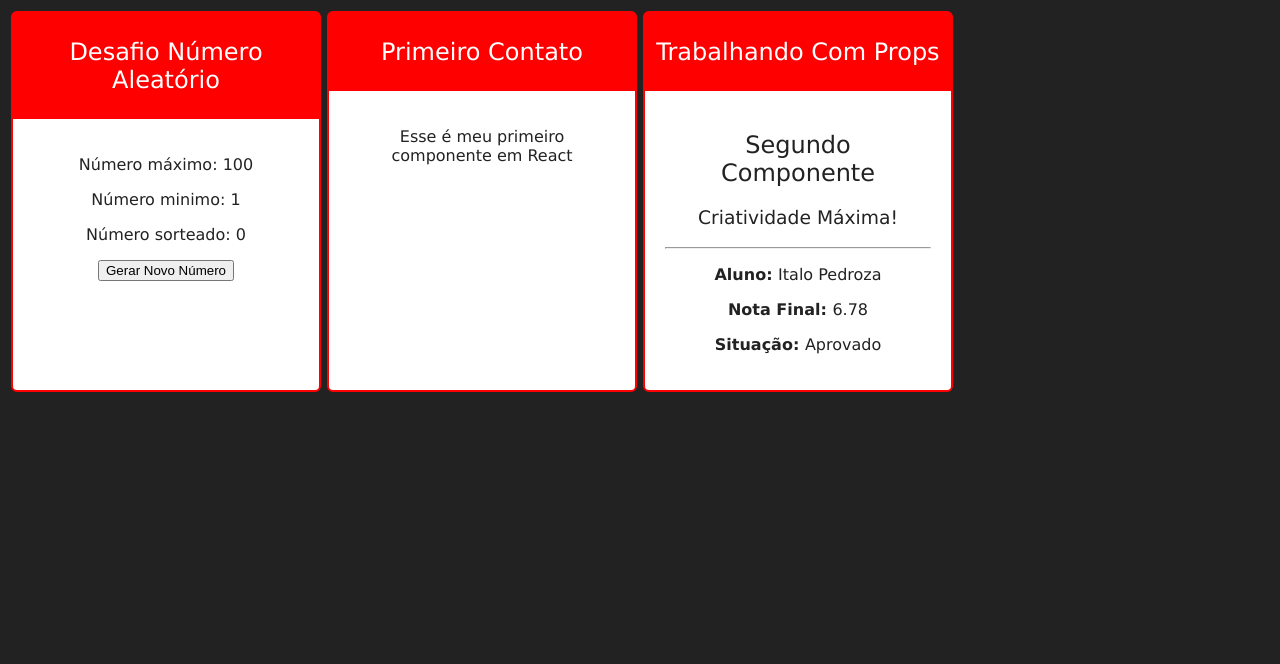
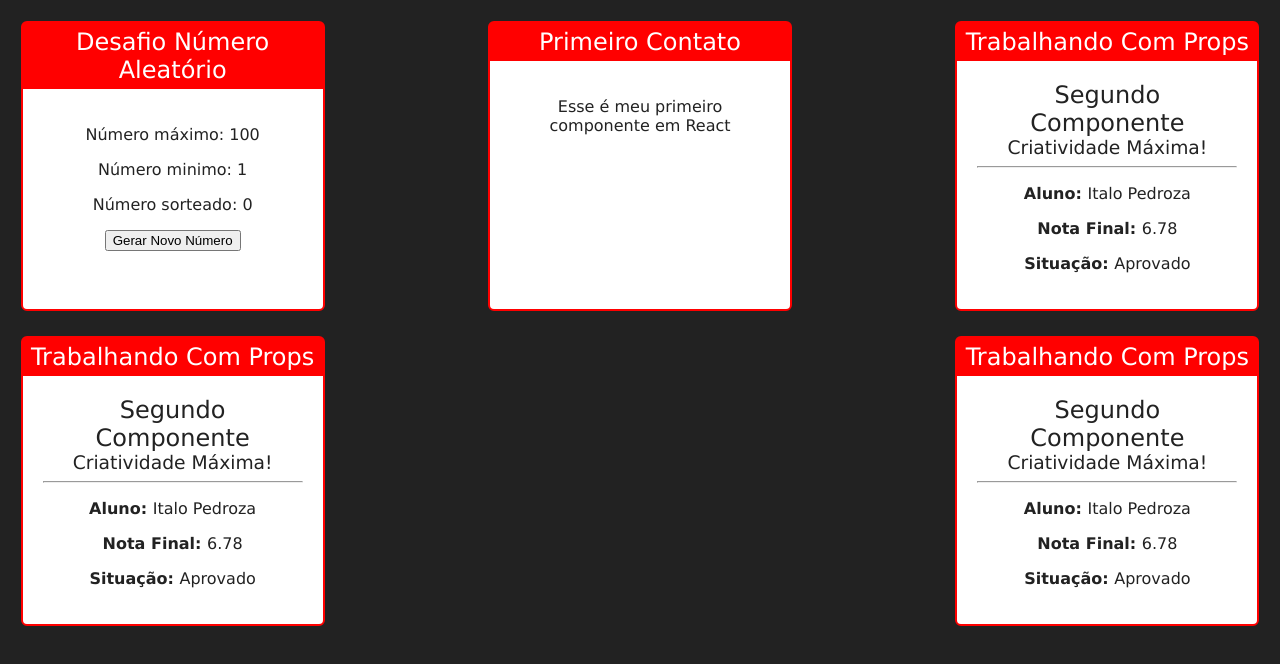
Before and after one commit to italoknd/Curso-REACT-JS, a React (Vite) app in the folder react-fundamentals/: page / in a window 1280 px wide. Shown: the top 664 px of the page. Built offline with nearby package versions, Linux system fonts and the light colour scheme.

Commit message:
css adjusts

```diff
--- a/react-fundamentals/src/App.css
+++ b/react-fundamentals/src/App.css
@@ -4,7 +4,16 @@
   box-sizing: border-box;
 }
 
-.containers {
-  display: grid;
-  grid-template-columns: repeat(4, 1fr);
+.cards-container {
+  display: flex;
+  flex-wrap: wrap;
+  justify-content: space-between;
+  flex: 1;
 }
+
+@media (max-width: 840px) {
+  .cards-container {
+    grid-template-columns: repeat(2, 1fr);
+    justify-content: center;
+  }
+}
--- a/react-fundamentals/src/App.tsx
+++ b/react-fundamentals/src/App.tsx
@@ -6,7 +6,7 @@ import NumeroAleatorio from "./components/basicos/NumeroAleatorio.jsx";
 
 function App() {
   return (
-    <div className="containers">
+    <div className="cards-container">
       <Card titulo="Desafio Número Aleatório">
         <NumeroAleatorio max_num={100} min_num={1} />
       </Card>
@@ -21,6 +21,22 @@ function App() {
           aluno="Italo Pedroza"
         />
       </Card>
+      <Card titulo="Trabalhando Com Props">
+        <Props
+          titulo="Segundo Componente"
+          subtitulo="Criatividade Máxima!"
+          nota={6.78}
+          aluno="Italo Pedroza"
+        />
+      </Card>
+      <Card titulo="Trabalhando Com Props">
+        <Props
+          titulo="Segundo Componente"
+          subtitulo="Criatividade Máxima!"
+          nota={6.78}
+          aluno="Italo Pedroza"
+        />
+      </Card>
     </div>
   );
 }
--- a/react-fundamentals/src/components/layout/Card.css
+++ b/react-fundamentals/src/components/layout/Card.css
@@ -4,6 +4,7 @@
   overflow: hidden;
   border: 2px solid red;
   margin: 1%;
+  width: 300px;
 
   & .title {
     background-color: red;
--- a/react-fundamentals/src/index.css
+++ b/react-fundamentals/src/index.css
@@ -11,6 +11,13 @@ body {
   text-align: center;
 }
 
-h1, h2, h3 {
+h1,
+h2,
+h3 {
   font-weight: 200;
 }
+
+h2,
+h3 {
+  margin: 0;
+}
```
Also changed, not shown: 1 other file (tests, documents, lock files or other folders).
